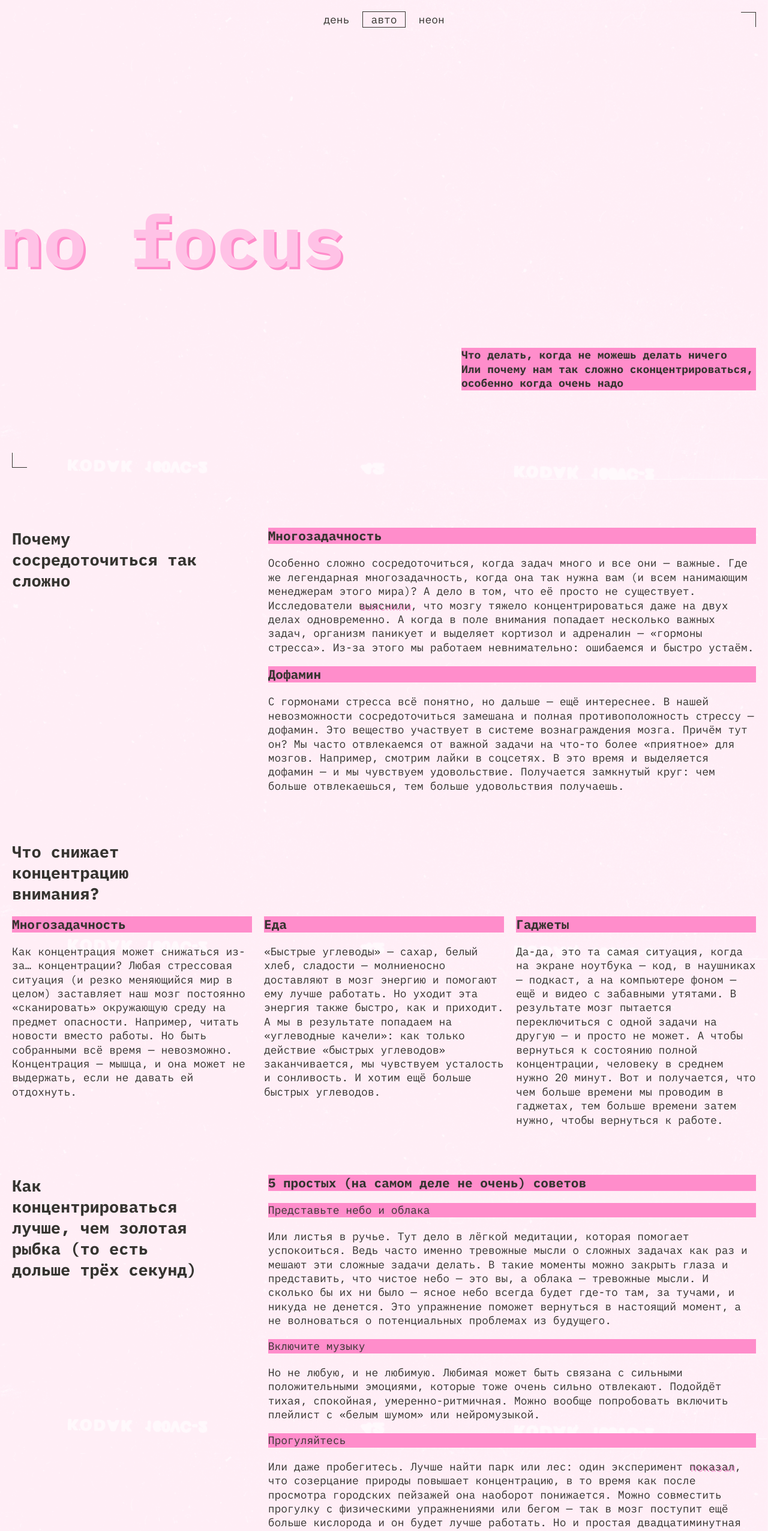
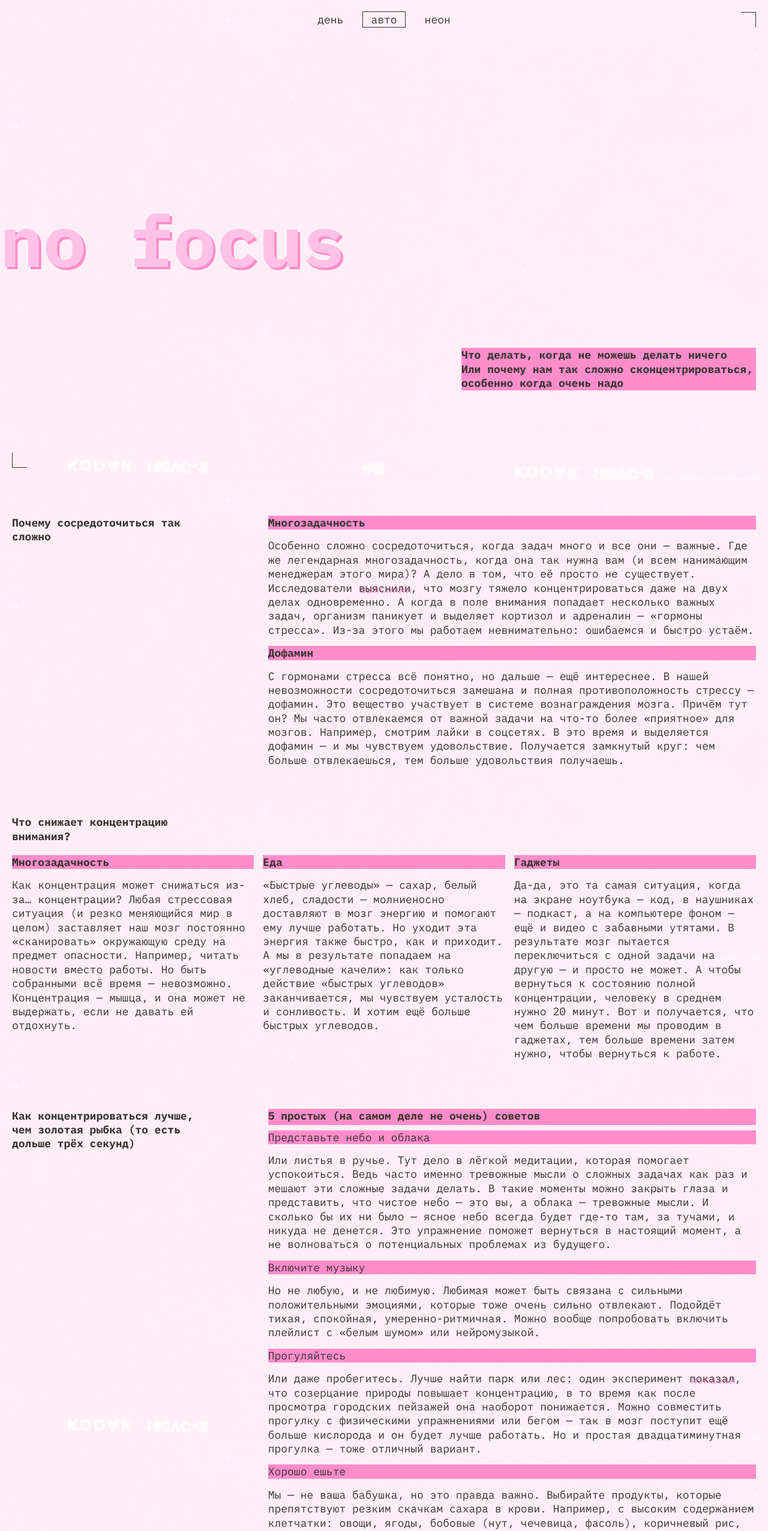
Before and after one commit to VoLudmila/slozhno-sosredotochitsya-fd, a website: page index.html in a window 1280 px wide. Shown: the top 2553 px of the page at 60% size. Drawn offline with Linux system fonts and the light colour scheme.

Commit message:
+changed variables & paddings

```diff
--- a/index.html
+++ b/index.html
@@ -134,10 +134,10 @@
           Как концентрироваться лучше, чем золотая рыбка (то есть дольше трёх
           секунд)
         </h2>
+        <h3 class="article__title title-decor">
+          5 простых (на самом деле не очень) советов
+        </h3>
         <div class="article-list">
-          <h3 class="article__title title-decor">
-            5 простых (на самом деле не очень) советов
-          </h3>
           <article class="section__article">
             <h4 class="article__subtitle title-decor">
               Представьте небо и облака
@@ -194,7 +194,7 @@
           </article>
         </div>
       </section>
-      <section class="content-section">
+      <section class="content-section content-gallery">
         <h3 class="article__title title-decor">А можно в картинках?</h3>
         <ul class="gallery-list">
           <li class="gallery-item">
--- a/styles/globals.css
+++ b/styles/globals.css
@@ -20,6 +20,7 @@
 h6,
 p {
   margin: 0;
+  font-size: 1em;
 }
 
 ul {
--- a/styles/style.css
+++ b/styles/style.css
@@ -14,7 +14,6 @@
 }
 
 .header,
-.main,
 .footer {
   padding: var(--page-padding);
 }
@@ -52,8 +51,8 @@
   display: grid;
   grid-template-rows: 1fr min-content 1fr;
   align-items: center;
-  height: 100vh;
-  min-height: 668px;
+  max-block-size: 100vh;
+  min-inline-size: 668px;
 }
 
 .header__decor-rec {
@@ -87,7 +86,7 @@
 .header__theme-menu-list {
   display: flex;
   flex-direction: column;
-  gap: 10px;
+  gap: var(--page-padding);
 }
 
 .header__theme-menu-button {
@@ -145,8 +144,9 @@
 /* Section */
 
 .content-section {
+  padding-inline: var(--page-padding);
   display: grid;
-  gap: var(--article-gap);
+  gap: var(--content-gap);
 }
 
 .section__title {
@@ -163,7 +163,7 @@
 
 .section__article {
   display: grid;
-  gap: 20px;
+  gap: var(--article-gap);
 }
 
 .article__subtitle {
@@ -194,17 +194,25 @@
 
 /* Gallery */
 
+.content-gallery {
+  gap: var(--page-padding);
+}
+
 .gallery-list {
   display: grid;
-  gap: 10px;
+  gap: var(--gallery-gap);
   width: 100%;
+  line-height: 1;
+}
+
+.gallery-item {
+  display: block;
 }
 
 .gallery-pic {
   object-fit: cover;
   object-position: center;
-  inline-size: 100%;
-  block-size: 100%;
+  max-inline-size: 100%;
   max-block-size: 100%;
 }
 
@@ -232,6 +240,10 @@
     --page-padding: 20px;
   }
 
+  .header {
+    block-size: 100vh;
+  }
+
   .header__title {
     margin-inline-start: -20px;
   }
@@ -240,7 +252,7 @@
     max-width: 364px;
   }
 
-  .content-section:not(:last-of-type) {
+  .content-section:not(:last-child) {
     grid-template-columns: 1fr 2fr;
   }
 
@@ -250,6 +262,19 @@
 
   .content-whats > .article-list {
     grid-column: 2 span;
+  }
+
+  .content-hows > .article__title,
+  .content-hows > .article-list {
+    grid-column: 2;
+  }
+
+  .content-hows > .article__title {
+    block-size: 1.5em;
+  }
+
+  .content-hows > .article-list {
+    margin-top: -4em;
   }
 
   .gallery-list {
@@ -287,6 +312,10 @@
     grid-column: 3 / 6;
     grid-row: 3 / 5;
   }
+
+  .gallery-pic {
+    block-size: 100%;
+  }
 }
 
 @media (width >= 1024px) {
@@ -309,6 +338,10 @@
     max-inline-size: 315px;
   }
 
+  .content-hows > .article-list {
+    margin-top: -3em;
+  }
+
   .content-whats > .article-list {
     grid-template-columns: repeat(3, 1fr);
     align-items: flex-start;
--- a/styles/variables.css
+++ b/styles/variables.css
@@ -14,8 +14,10 @@
   --transparent-accent-color: rgb(255 0 112 / 0.4);
   --main-font: 'IBM Plex mono';
   --section-gap: 40px;
-  --main-gap: 40px;
-  --article-gap: 20px;
+  --main-gap: 45px;
+  --content-gap: 20px;
+  --article-gap: 15px;
   --page-padding: 10px;
+  --gallery-gap: 7px;
   --rec-display: block;
 }
```
